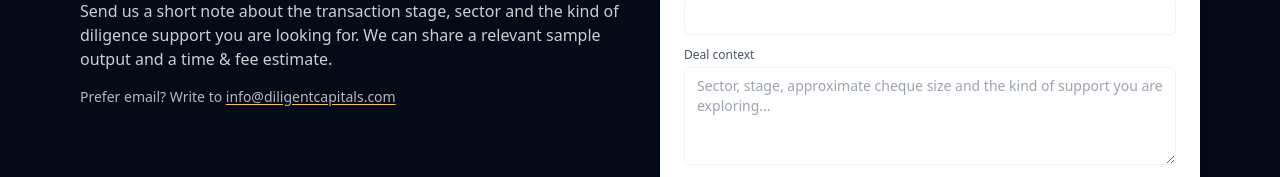
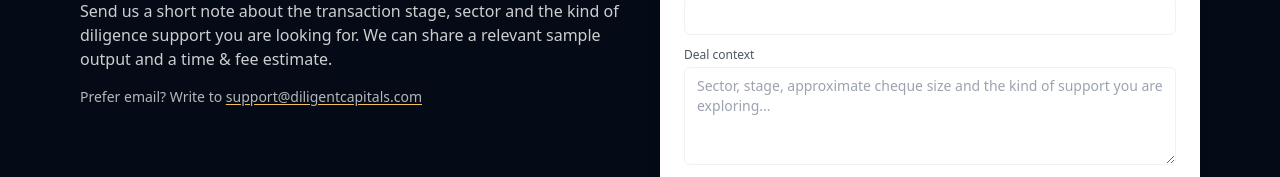
Before and after one commit to jainsaurabh2803/diligentiq, a React (Vite) app: page / in a window 1280 px wide. Shown: the part 2155-2332 px from the top of the page. Built offline with nearby package versions, Linux system fonts and the light colour scheme.

Commit message:
Update contact email to support@diligentcapitals.com

```diff
--- a/components/Contact.tsx
+++ b/components/Contact.tsx
@@ -22,10 +22,10 @@ const Contact: React.FC = () => {
           <p className="text-sm text-white/70">
             Prefer email? Write to{' '}
             <a
-              href="mailto:info@diligentcapitals.com"
+              href="mailto:support@diligentcapitals.com"
               className="underline underline-offset-2 decoration-brand-gold"
             >
-              info@diligentcapitals.com
+              support@diligentcapitals.com
             </a>
           </p>
         </div>
```
